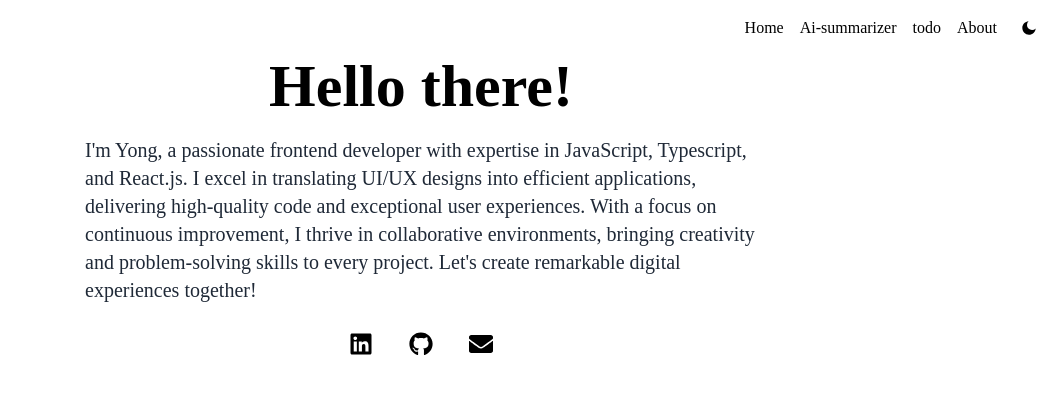
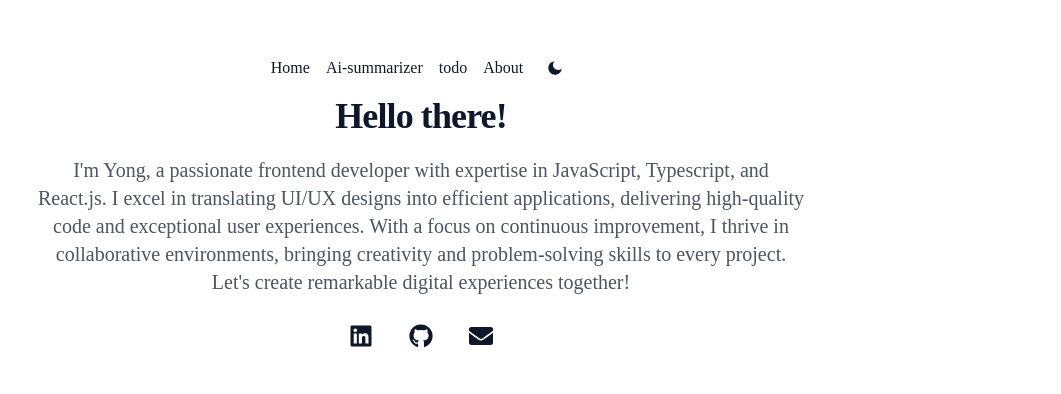
Before and after one commit to ista1024/ista1024.github.io, a Next.js app: page /about in a window 1280 px wide. Shown: the top 394 px of the page, without its empty margins (219-1280 px from the left). Built offline with nearby package versions, Linux system fonts and the light colour scheme.

Commit message:
update css

```diff
--- a/styles/globals.css
+++ b/styles/globals.css
@@ -2,24 +2,140 @@
 @tailwind components;
 @tailwind utilities;
 
+/* layer start */
+@layer base {
+  :root {
+    --background: 0 0% 100%;
+    --foreground: 222.2 47.4% 11.2%;
+
+    --muted: 210 40% 96.1%;
+    --muted-foreground: 215.4 16.3% 46.9%;
+
+    --popover: 0 0% 100%;
+    --popover-foreground: 222.2 47.4% 11.2%;
+
+    --card: 0 0% 100%;
+    --card-foreground: 222.2 47.4% 11.2%;
+
+    --border: 214.3 31.8% 91.4%;
+    --input: 214.3 31.8% 91.4%;
+
+    --primary: 222.2 47.4% 11.2%;
+    --primary-foreground: 210 40% 98%;
+
+    --secondary: 210 40% 96.1%;
+    --secondary-foreground: 222.2 47.4% 11.2%;
+
+    --accent: 210 40% 96.1%;
+    --accent-foreground: 222.2 47.4% 11.2%;
+
+    --destructive: 0 100% 50%;
+    --destructive-foreground: 210 40% 98%;
+
+    --ring: 215 20.2% 65.1%;
+
+    --radius: 0.5rem;
+  }
+
+  .dark {
+    --background: 224 71% 4%;
+    --foreground: 213 31% 91%;
+
+    --muted: 223 47% 11%;
+    --muted-foreground: 215.4 16.3% 56.9%;
+
+    --popover: 224 71% 4%;
+    --popover-foreground: 215 20.2% 65.1%;
+
+    --card: 224 71% 4%;
+    --card-foreground: 213 31% 91%;
+
+    --border: 216 34% 17%;
+    --input: 216 34% 17%;
+
+    --primary: 210 40% 98%;
+    --primary-foreground: 222.2 47.4% 1.2%;
+
+    --secondary: 222.2 47.4% 11.2%;
+    --secondary-foreground: 210 40% 98%;
+
+    --accent: 216 34% 17%;
+    --accent-foreground: 210 40% 98%;
+
+    --destructive: 0 63% 31%;
+    --destructive-foreground: 210 40% 98%;
+
+    --ring: 216 34% 17%;
+
+    --radius: 0.5rem;
+  }
+}
+
+@layer base {
+  * {
+    @apply border-border;
+  }
+  body {
+    @apply bg-background text-foreground;
+    font-feature-settings: "rlig" 1, "calt" 1;
+  }
+}
+
+/* For Webkit-based browsers (Chrome, Safari and Opera) */
+/* scrollbar
+.scrollbar-hide::-webkit-scrollbar {
+    display: none;
+}
+*/
+/* For IE, Edge and Firefox */
+/* scrollbar
+.scrollbar-hide {
+    -ms-overflow-style: none;  // IE and Edge
+    scrollbar-width: none;  // Firefox
+}
+*/
+
+/* layer end */
+
 @media screen and (max-width: 640px) {
-  .contents {
+  .container {
     padding: 0;
   }
 }
 
 /* Tailwind Styles */
 
-.app {
-  @apply bg-white dark:bg-slate-800 w-screen min-h-screen justify-center
+body {
 }
 
-.contents {
-  @apply relative z-10 flex justify-center items-center flex-col max-w-7xl mx-auto sm:px-16 px-6;
+.app {
+  @apply flex flex-col items-center w-full h-full min-h-screen px-5 md:px-10 lg:px-20 pt-5 sm:pt-10
+}
+
+nav, main, footer {
+ @apply max-w-screen-xl w-full
+}
+
+main {
+  flex: 1;
+}
+
+button, textarea, input, select, a {
+  -webkit-tap-highlight-color: rgba(0, 0, 0, 0);
+  -webkit-tap-highlight-color: transparent;
+  -webkit-user-select: none;
+  -khtml-user-select: none;
+  -moz-user-select: none;
+  -ms-user-select: none;
+  user-select: none;
+}
+
+.container {
+  @apply relative z-10 flex items-center flex-col max-w-7xl mx-auto ;
 }
 
 .head_text {
-  @apply text-5xl font-extrabold leading-[1.15] sm:text-6xl text-center;
+  @apply text-4xl font-extrabold text-center tracking-tight;
 }
 
 .orange_gradient {
@@ -27,7 +143,11 @@
 }
 
 .desc {
-  @apply text-lg text-gray-800 dark:text-gray-200 sm:text-xl max-w-2xl;
+  @apply text-lg text-gray-600 dark:text-gray-400 sm:text-xl max-w-3xl text-center;
+}
+
+.input {
+  @apply block w-full rounded-md border border-gray-200 dark:border-gray-600 p-3 text-sm shadow-lg font-medium focus:border-black focus:dark:border-white focus:outline-none ;
 }
 
 .url_input {
@@ -69,6 +189,10 @@
   animation: textclip 2s linear infinite;
 }
 
+.bg {
+  @apply bg-white dark:bg-slate-800
+}
+
 @keyframes textclip {
   to {
     background-position: 200% center;
```
